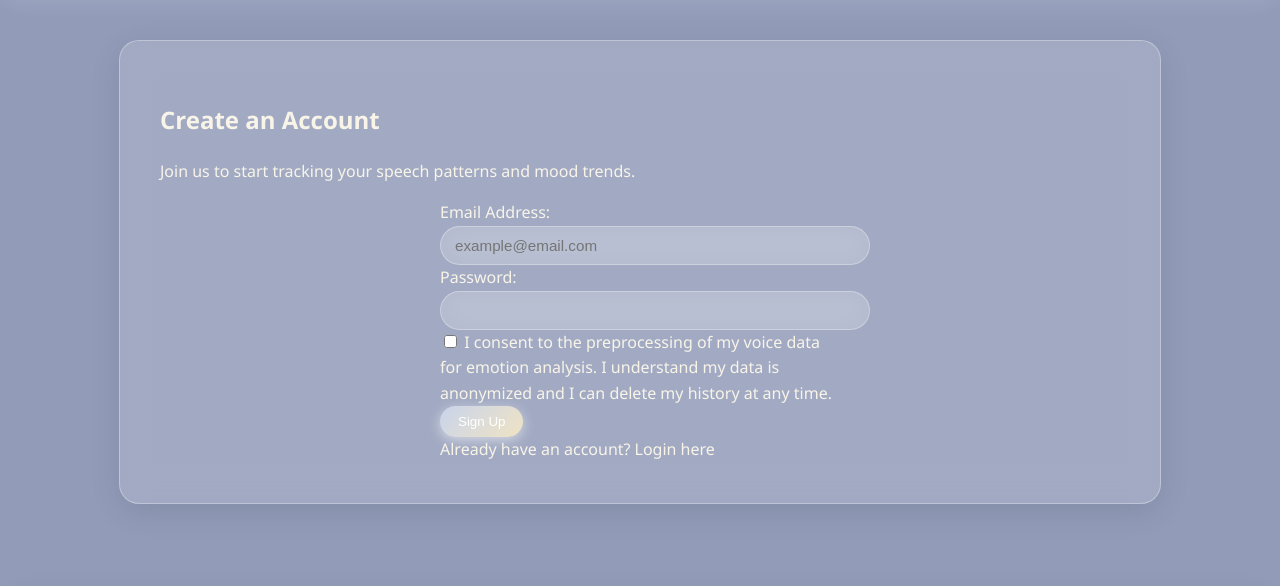
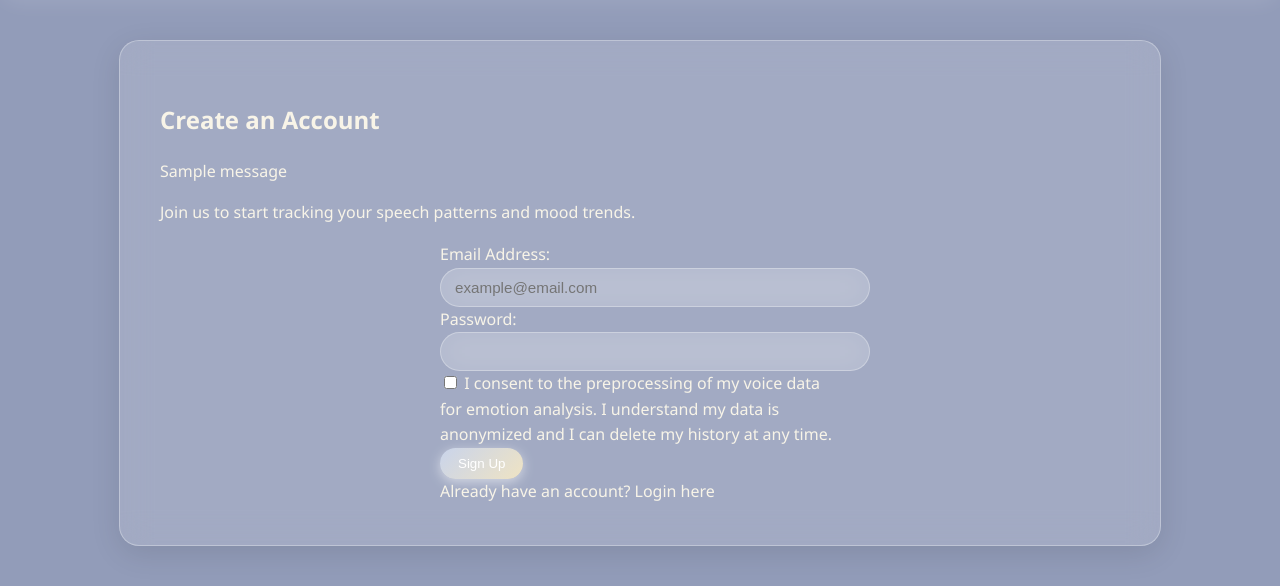
Before and after one commit to simonadem/tone-sense, a Flask app: page /signup in a window 1280 px wide. Shown: the part 77-663 px from the top of the page. Run offline with Flask 3, Linux system fonts and the light colour scheme; one stand-in notice (Sample message) is shown; parts of the project's set-up code (start-up, migrations or seed data) failed here and were passed over.

Commit message:
fix: add flash messages to signup and login templates

```diff
--- a/templates/signup.html
+++ b/templates/signup.html
@@ -4,6 +4,13 @@
 <div class="auth-container">
 <!-- text and heading-->
 <h2>Create an Account</h2>
+{% with messages = get_flashed_messages() %}
+    {% if messages %}
+        {% for message in messages %}
+            <div class="flash-message">{{ message }}</div>
+        {% endfor %}
+    {% endif %}
+{% endwith %}
 <p>Join us to start tracking your speech patterns and mood trends.</p>
 <!-- signup box-->
 <form action="/signup" method="POST" class="signup-form">
```
